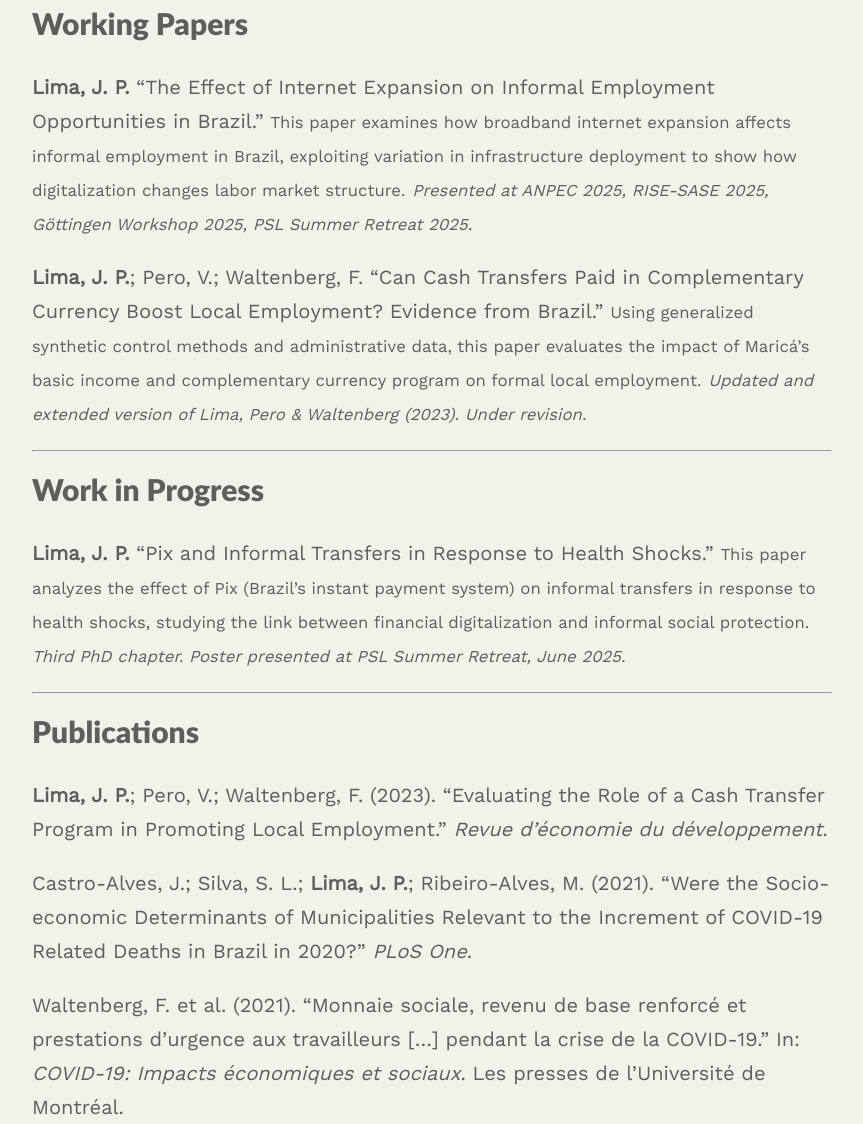
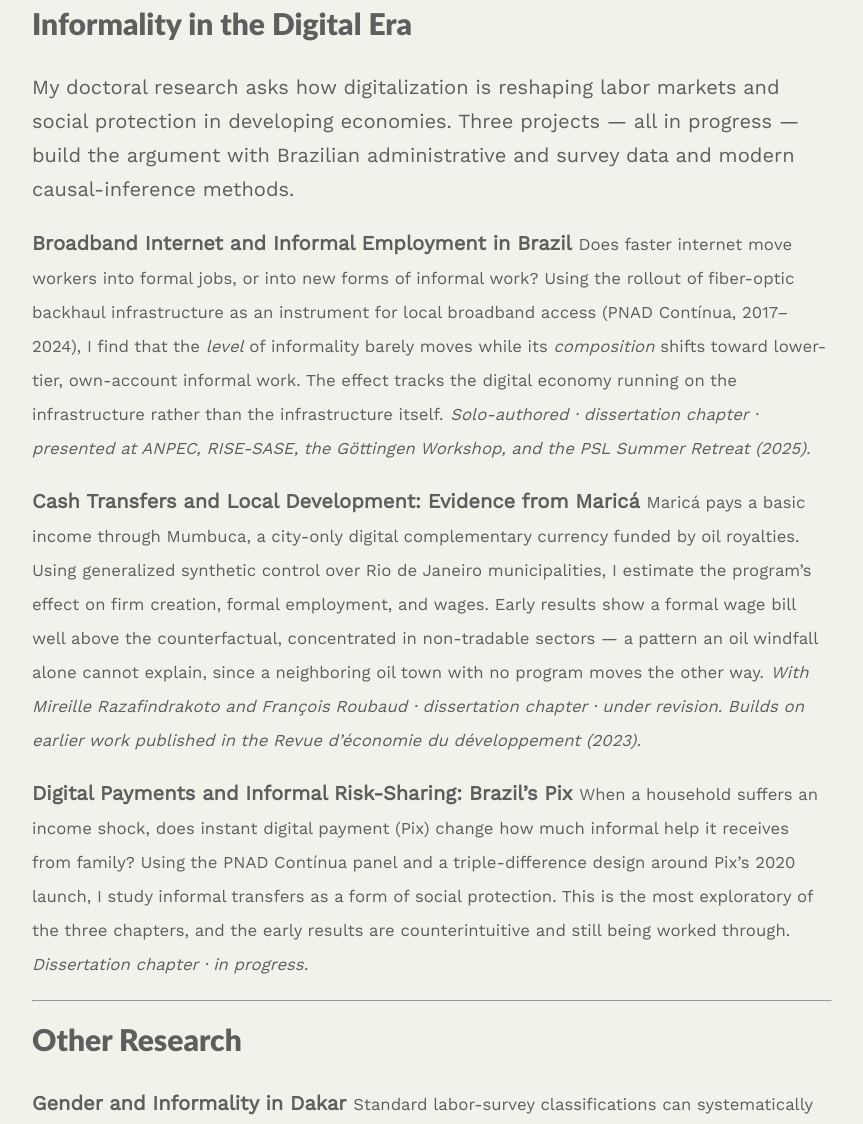
Before and after one commit to limajoaopaulo/limajoaopaulo.github.io, a Jekyll site: the page built from _pages/research.md, in a window 1280 px wide and 1400 px high, cut to the strip 276-1400 px from the top of the window. Shown: the whole strip, without its empty margins (208-1071 px from the left). Built offline with Jekyll 4.4.1, drawn with Linux system fonts in a browser that asks for light colours; nearby versions of some CDN libraries; some of the changed text lies outside the part shown.

Commit message:
Reframe site as a portfolio; remove theme footer credit
- Rebuild Research page as project showcases (all work in progress):
  broadband & informality, Maricá cash transfers, Pix risk-sharing,
  and the Dakar gender & informality paper; drop CV-style
  publications/conference lists (now pointed to from the CV)
- Add the Brazil "future of work" Delphi study to Projects
- Slim the homepage into a portfolio intro (EN + PT), moving chapter
  detail to the Research page
- Remove "Powered by Jekyll and Gradfolio" footer credit and the
  last-updated line

Co-Authored-By: Claude Opus 4.8 (1M context) <noreply@anthropic.com>

```diff
--- a/_layouts/default.html
+++ b/_layouts/default.html
@@ -33,11 +33,7 @@
 
         <footer>
           <p class="copy">
-            <small> &copy; {{site.title}} {{ site.time | date: '%Y' }}
-                    | Powered by Jekyll and
-                    <a target="_blank" href="https://github.com/jitinnair1/gradfolio/">Gradfolio</a>.
-                    Last updated on {{ site.time | date_to_long_string }}
-            </small>
+            <small> &copy; {{site.title}} {{ site.time | date: '%Y' }}</small>
           </p>
 
         {% include social-footer.html %}
--- a/_pages/research.md
+++ b/_pages/research.md
@@ -5,44 +5,30 @@ permalink: /research/
 published: true
 ---
 
-## Working Papers
+## Informality in the Digital Era
 
-**Lima, J. P.** "The Effect of Internet Expansion on Informal Employment Opportunities in Brazil."
-<small>This paper examines how broadband internet expansion affects informal employment in Brazil, exploiting variation in infrastructure deployment to show how digitalization changes labor market structure.</small>
-<small>*Presented at ANPEC 2025, RISE-SASE 2025, Göttingen Workshop 2025, PSL Summer Retreat 2025.*</small>
+My doctoral research asks how digitalization is reshaping labor markets and social protection in developing economies. Three projects — all in progress — build the argument with Brazilian administrative and survey data and modern causal-inference methods.
 
-**Lima, J. P.**; Pero, V.; Waltenberg, F. "Can Cash Transfers Paid in Complementary Currency Boost Local Employment? Evidence from Brazil."
-<small>Using generalized synthetic control methods and administrative data, this paper evaluates the impact of Maricá's basic income and complementary currency program on formal local employment.</small>
-<small>*Updated and extended version of Lima, Pero & Waltenberg (2023). Under revision.*</small>
+**Broadband Internet and Informal Employment in Brazil**
+<small>Does faster internet move workers into formal jobs, or into new forms of informal work? Using the rollout of fiber-optic backhaul infrastructure as an instrument for local broadband access (PNAD Contínua, 2017–2024), I find that the *level* of informality barely moves while its *composition* shifts toward lower-tier, own-account informal work. The effect tracks the digital economy running on the infrastructure rather than the infrastructure itself.</small>
+<small>*Solo-authored · dissertation chapter · presented at ANPEC, RISE-SASE, the Göttingen Workshop, and the PSL Summer Retreat (2025).*</small>
+
+**Cash Transfers and Local Development: Evidence from Maricá**
+<small>Maricá pays a basic income through Mumbuca, a city-only digital complementary currency funded by oil royalties. Using generalized synthetic control over Rio de Janeiro municipalities, I estimate the program's effect on firm creation, formal employment, and wages. Early results show a formal wage bill well above the counterfactual, concentrated in non-tradable sectors — a pattern an oil windfall alone cannot explain, since a neighboring oil town with no program moves the other way.</small>
+<small>*With Mireille Razafindrakoto and François Roubaud · dissertation chapter · under revision. Builds on earlier work published in the Revue d'économie du développement (2023).*</small>
+
+**Digital Payments and Informal Risk-Sharing: Brazil's Pix**
+<small>When a household suffers an income shock, does instant digital payment (Pix) change how much informal help it receives from family? Using the PNAD Contínua panel and a triple-difference design around Pix's 2020 launch, I study informal transfers as a form of social protection. This is the most exploratory of the three chapters, and the early results are counterintuitive and still being worked through.</small>
+<small>*Dissertation chapter · in progress.*</small>
 
 ---
 
-## Work in Progress
+## Other Research
 
-**Lima, J. P.** "Pix and Informal Transfers in Response to Health Shocks."
-<small>This paper analyzes the effect of Pix (Brazil's instant payment system) on informal transfers in response to health shocks, studying the link between financial digitalization and informal social protection.</small>
-<small>*Third PhD chapter. Poster presented at PSL Summer Retreat, June 2025.*</small>
+**Gender and Informality in Dakar**
+<small>Standard labor-survey classifications can systematically misrepresent women's work. Drawing on Senegal's ERI-ESI survey, this project shows how occupation coding, working-time measures, and "own-account" labels obscure the precarious, pluriactive, and reproductive dimensions of women's work in Dakar's informal economy.</small>
+<small>*Co-authored · in progress.*</small>
 
 ---
 
-## Publications
-
-**Lima, J. P.**; Pero, V.; Waltenberg, F. (2023). "Evaluating the Role of a Cash Transfer Program in Promoting Local Employment." *Revue d'économie du développement*.
-
-Castro-Alves, J.; Silva, S. L.; **Lima, J. P.**; Ribeiro-Alves, M. (2021). "Were the Socio-economic Determinants of Municipalities Relevant to the Increment of COVID-19 Related Deaths in Brazil in 2020?" *PLoS One*.
-
-Waltenberg, F. et al. (2021). "Monnaie sociale, revenu de base renforcé et prestations d'urgence aux travailleurs [...] pendant la crise de la COVID-19." In: *COVID-19: Impacts économiques et sociaux*. Les presses de l'Université de Montréal.
-
----
-
-## Selected Conferences & Presentations
-
-**2025:** ANPEC (São Paulo) · RISE-SASE Conference (UFF) · Göttingen Workshop on Ibero-American Development · Journée des Doctorants (MINES Paris–PSL) · PSL Summer Retreat · 5th PRESILIENT Workshop (Bucharest)
-
-**2024:** 3rd PRESILIENT Workshop (University of Lisbon) · Causal Inference Workshop (Madrid) · International Summer School on Informality (Split)
-
-**2022:** Second International Conference on Development Economics (ICDE, Clermont-Ferrand)
-
-**2021:** 49º Encontro Nacional de Economia (ANPEC)
-
-**2019:** XVI Encontro Nacional da ABET (Salvador)
+<small>A full list of talks and earlier publications is in my [CV](/cv/).</small>
```
Also changed, not shown: _pages/projects.md (+7 -3 lines), _pages/pt/index.md (+3 -11 lines), index.md (+3 -11 lines).
